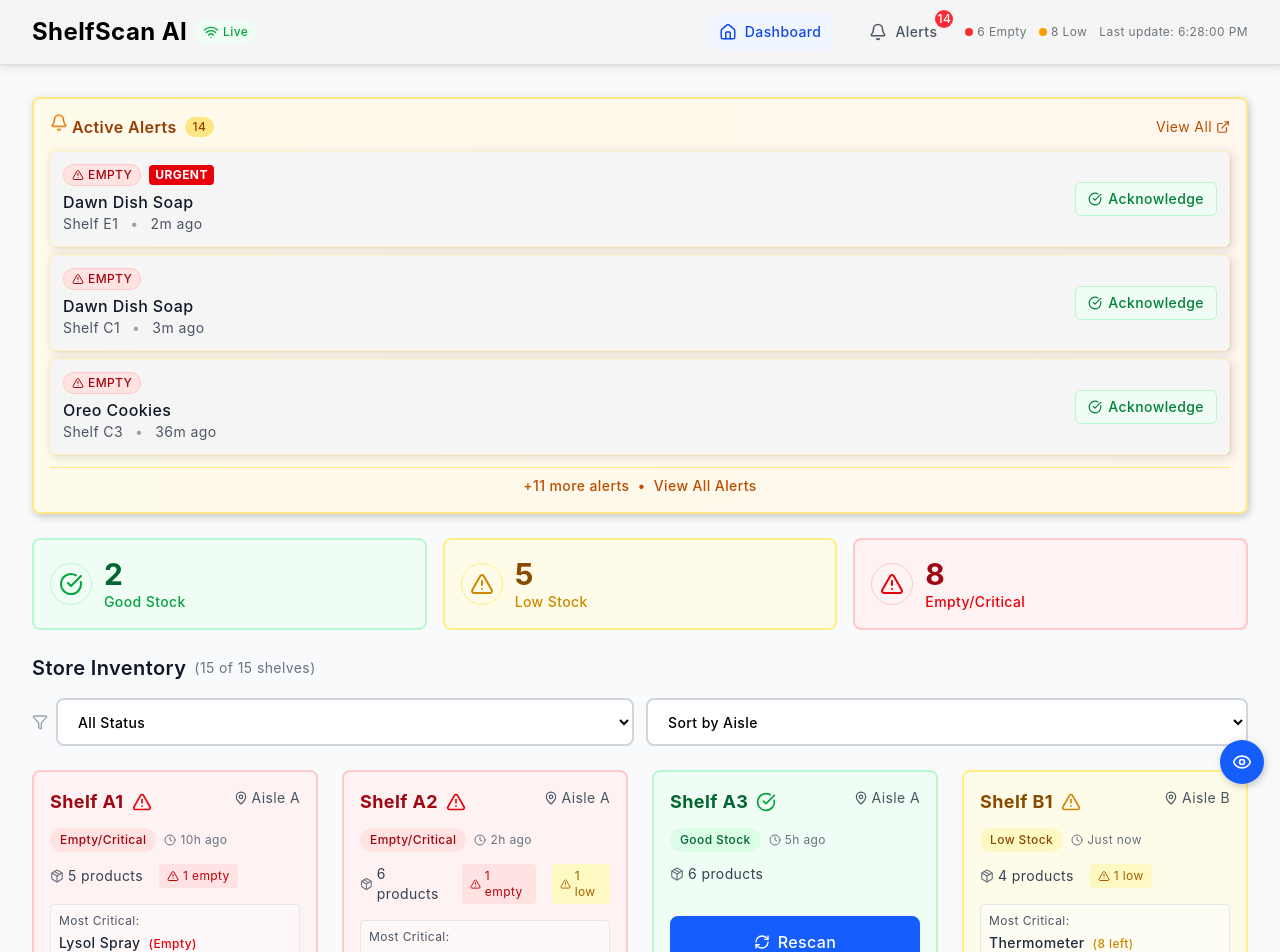
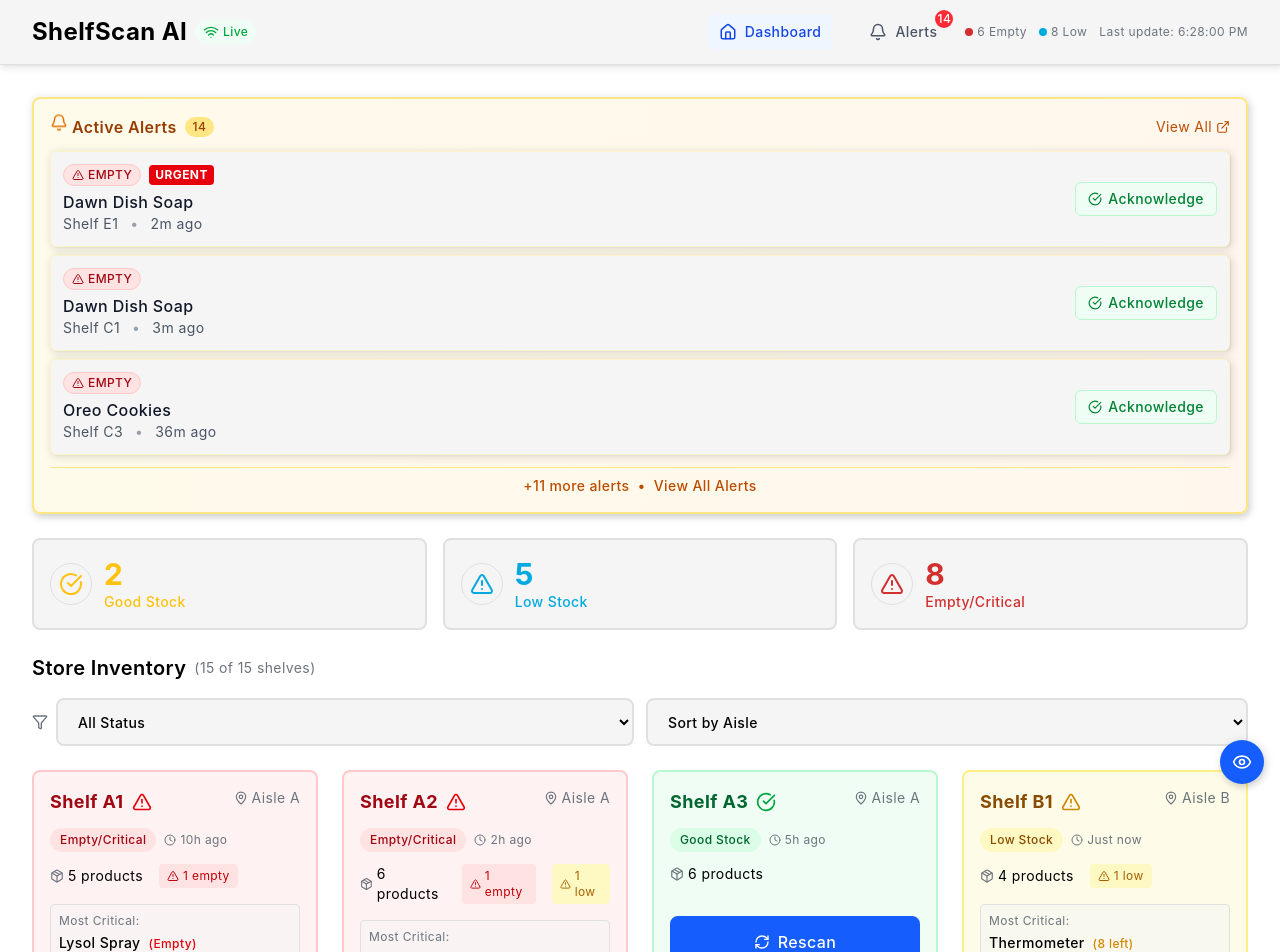
Before and after one commit to GlT-ignore/ShelfScan_AI, a Next.js app in the folder shelfscan/: page / in a window 1280 px wide. Shown: the top 952 px of the page. Built offline with nearby package versions, Linux system fonts and the light colour scheme.

Commit message:
Design System: Implement comprehensive design tokens and update components to use CSS variables

```diff
--- a/shelfscan/app/globals.css
+++ b/shelfscan/app/globals.css
@@ -175,44 +175,36 @@ body {
 @keyframes pulse {
   0%, 100% {
     opacity: 1;
-    transform: scale(1);
   }
   50% {
-    opacity: 0.7;
-    transform: scale(1.05);
+    opacity: .5;
   }
 }
 
 @keyframes bounce {
-  0%, 20%, 53%, 80%, 100% {
-    transform: translate3d(0, 0, 0);
+  0%, 100% {
+    transform: translateY(-25%);
+    animation-timing-function: cubic-bezier(0.8,0,1,1);
   }
-  40%, 43% {
-    transform: translate3d(0, -8px, 0);
-  }
-  70% {
-    transform: translate3d(0, -4px, 0);
-  }
-  90% {
-    transform: translate3d(0, -2px, 0);
+  50% {
+    transform: none;
+    animation-timing-function: cubic-bezier(0,0,0.2,1);
   }
 }
 
 @keyframes fadeIn {
   from {
     opacity: 0;
-    transform: translateY(10px);
   }
   to {
     opacity: 1;
-    transform: translateY(0);
   }
 }
 
 @keyframes fadeInUp {
   from {
     opacity: 0;
-    transform: translateY(20px);
+    transform: translateY(30px);
   }
   to {
     opacity: 1;
@@ -223,7 +215,7 @@ body {
 @keyframes fadeInLeft {
   from {
     opacity: 0;
-    transform: translateX(-20px);
+    transform: translateX(-30px);
   }
   to {
     opacity: 1;
@@ -234,7 +226,7 @@ body {
 @keyframes fadeInRight {
   from {
     opacity: 0;
-    transform: translateX(20px);
+    transform: translateX(30px);
   }
   to {
     opacity: 1;
@@ -244,50 +236,47 @@ body {
 
 @keyframes slideInDown {
   from {
+    opacity: 0;
     transform: translateY(-100%);
-    opacity: 0;
   }
   to {
+    opacity: 1;
     transform: translateY(0);
-    opacity: 1;
   }
 }
 
 @keyframes slideInUp {
   from {
+    opacity: 0;
     transform: translateY(100%);
-    opacity: 0;
   }
   to {
+    opacity: 1;
     transform: translateY(0);
-    opacity: 1;
   }
 }
 
 @keyframes scaleIn {
   from {
+    opacity: 0;
     transform: scale(0.9);
-    opacity: 0;
   }
   to {
+    opacity: 1;
     transform: scale(1);
-    opacity: 1;
   }
 }
 
 @keyframes shimmer {
   0% {
-    background-position: -468px 0;
+    background-position: -200px 0;
   }
   100% {
-    background-position: 468px 0;
+    background-position: calc(200px + 100%) 0;
   }
 }
 
 @keyframes spin {
-  from {
-    transform: rotate(0deg);
-  }
   to {
     transform: rotate(360deg);
   }
@@ -298,14 +287,11 @@ body {
     transform: translateY(0px);
   }
   50% {
-    transform: translateY(-6px);
+    transform: translateY(-10px);
   }
 }
 
-/* ============================================================================
-   ANIMATION UTILITY CLASSES
-   ============================================================================ */
-
+/* Animation utility classes */
 .animate-pulse {
   animation: pulse 2s cubic-bezier(0.4, 0, 0.6, 1) infinite;
 }
@@ -319,44 +305,43 @@ body {
 }
 
 .animate-fadeIn {
-  animation: fadeIn 0.3s ease-out;
+  animation: fadeIn 0.6s ease-out;
 }
 
 .animate-fadeInUp {
-  animation: fadeInUp 0.4s ease-out;
+  animation: fadeInUp 0.6s ease-out;
 }
 
 .animate-fadeInLeft {
-  animation: fadeInLeft 0.4s ease-out;
+  animation: fadeInLeft 0.6s ease-out;
 }
 
 .animate-fadeInRight {
-  animation: fadeInRight 0.4s ease-out;
+  animation: fadeInRight 0.6s ease-out;
 }
 
 .animate-slideInDown {
-  animation: slideInDown 0.3s ease-out;
+  animation: slideInDown 0.4s ease-out;
 }
 
 .animate-slideInUp {
-  animation: slideInUp 0.3s ease-out;
+  animation: slideInUp 0.4s ease-out;
 }
 
 .animate-scaleIn {
-  animation: scaleIn 0.2s ease-out;
+  animation: scaleIn 0.3s ease-out;
 }
 
 .animate-shimmer {
-  animation: shimmer 2s infinite linear;
-  background: linear-gradient(to right, #eff6ff 4%, #ddd6fe 25%, #eff6ff 36%);
-  background-size: 1000px 100%;
+  animation: shimmer 2s linear infinite;
+  background: linear-gradient(90deg, transparent, rgba(255,255,255,0.2), transparent);
+  background-size: 200px 100%;
 }
 
 .animate-float {
   animation: float 3s ease-in-out infinite;
 }
 
-/* Delay classes for staggered animations */
 .animate-delay-75 {
   animation-delay: 75ms;
 }
@@ -390,7 +375,7 @@ body {
 }
 
 /* ============================================================================
-   TRANSITION UTILITY CLASSES
+   UTILITY CLASSES
    ============================================================================ */
 
 .transition-all {
@@ -400,7 +385,7 @@ body {
 }
 
 .transition-colors {
-  transition-property: color, background-color, border-color, text-decoration-color, fill, stroke;
+  transition-property: color, background-color, border-color, fill, stroke, text-decoration-color;
   transition-timing-function: cubic-bezier(0.4, 0, 0.2, 1);
   transition-duration: 150ms;
 }
@@ -423,7 +408,7 @@ body {
   transition-duration: 150ms;
 }
 
-/* Duration classes */
+/* Duration utilities */
 .duration-75 {
   transition-duration: 75ms;
 }
@@ -456,7 +441,7 @@ body {
   transition-duration: 1000ms;
 }
 
-/* Easing classes */
+/* Easing utilities */
 .ease-linear {
   transition-timing-function: linear;
 }
@@ -474,27 +459,25 @@ body {
 }
 
 /* ============================================================================
-   SPECIALIZED EFFECTS
+   INTERACTIVE EFFECTS
    ============================================================================ */
 
-/* Hover effects */
 .hover-lift:hover {
   transform: translateY(-2px);
-  box-shadow: 0 10px 25px -5px rgba(0, 0, 0, 0.1), 0 10px 10px -5px rgba(0, 0, 0, 0.04);
+  box-shadow: var(--shadow-lg);
 }
 
 .hover-glow:hover {
-  box-shadow: 0 0 20px rgba(59, 130, 246, 0.5);
+  box-shadow: 0 0 20px var(--color-primary);
 }
 
-/* Loading states */
 .loading-skeleton {
-  background: linear-gradient(90deg, #f0f0f0 25%, transparent 37%, #f0f0f0 63%);
-  background-size: 400% 100%;
-  animation: shimmer 1.4s ease infinite;
+  background: linear-gradient(90deg, #f0f0f0 25%, transparent 50%, #f0f0f0 75%);
+  background-size: 200% 100%;
+  animation: shimmer 1.5s infinite;
 }
 
-/* Reduced motion support */
+/* Accessibility improvements */
 @media (prefers-reduced-motion: reduce) {
   *, *::before, *::after {
     animation-duration: 0.01ms !important;
@@ -503,18 +486,19 @@ body {
   }
 
   .animate-pulse, .animate-bounce, .animate-spin,
-  .animate-float, .animate-shimmer {
-    animation: none !important;
+  .animate-fadeIn, .animate-fadeInUp, .animate-fadeInLeft,
+  .animate-fadeInRight, .animate-slideInDown, .animate-slideInUp,
+  .animate-scaleIn, .animate-shimmer, .animate-float {
+    animation: none;
   }
 }
 
-/* Focus outline styles using design system */
 *:focus-visible {
   outline: 2px solid var(--color-ring);
   outline-offset: 2px;
 }
 
-/* Scrollbar styling */
+/* Custom scrollbar styling */
 ::-webkit-scrollbar {
   width: 8px;
   height: 8px;
@@ -526,7 +510,7 @@ body {
 
 ::-webkit-scrollbar-thumb {
   background: var(--color-muted-foreground);
-  border-radius: var(--radius-sm);
+  border-radius: 4px;
 }
 
 ::-webkit-scrollbar-thumb:hover {
--- a/shelfscan/app/page.tsx
+++ b/shelfscan/app/page.tsx
@@ -155,13 +155,13 @@ const DashboardHeader: React.FC<{
               <div className="hidden lg:flex items-center gap-3 text-xs text-muted-foreground">
                 {emptyAlerts.length > 0 && (
                   <div className="flex items-center gap-1 animate-in slide-in-from-right duration-300">
-                    <span className="w-2 h-2 bg-red-500 rounded-full animate-pulse"></span>
+                    <span className="w-2 h-2 bg-destructive rounded-full animate-pulse"></span>
                     <span>{emptyAlerts.length} Empty</span>
                   </div>
                 )}
                 {lowStockAlerts.length > 0 && (
                   <div className="flex items-center gap-1 animate-in slide-in-from-right duration-300">
-                    <span className="w-2 h-2 bg-amber-500 rounded-full animate-pulse"></span>
+                    <span className="w-2 h-2 bg-chart-4 rounded-full animate-pulse"></span>
                     <span>{lowStockAlerts.length} Low</span>
                   </div>
                 )}
@@ -204,10 +204,10 @@ const FilterControls: React.FC<FilterControlsProps> = ({
     <div className="flex flex-col gap-4 mb-6">
       {/* TITLE SECTION */}
       <div className="flex items-center gap-2">
-        <h2 className="text-xl font-semibold text-gray-900">
+        <h2 className="text-xl font-semibold text-foreground">
           Store Inventory
         </h2>
-        <span className="text-sm text-gray-500">
+        <span className="text-sm text-muted-foreground">
           ({filteredCount} of {totalShelves} shelves)
         </span>
       </div>
@@ -216,13 +216,13 @@ const FilterControls: React.FC<FilterControlsProps> = ({
       <div className="flex flex-col sm:flex-row gap-3">
         {/* STATUS FILTER - Touch-optimized */}
         <div className="flex items-center gap-2 flex-1">
-          <Filter size={16} className="text-gray-400" />
+          <Filter size={16} className="text-muted-foreground" />
           <select
             value={filter}
             onChange={(e) => onFilterChange(e.target.value as 'all' | 'ok' | 'low' | 'empty')}
-            className="flex-1 border-2 border-gray-300 rounded-lg px-4 py-3 text-sm font-medium
+            className="flex-1 border-2 border-border rounded-lg px-4 py-3 text-sm font-medium
                      focus:ring-2 focus:ring-blue-500 focus:border-blue-500
-                     touch-manipulation bg-white min-h-[48px]"
+                     touch-manipulation bg-card min-h-[48px]"
           >
             <option value="all">All Status</option>
             <option value="ok">✅ Good Stock</option>
@@ -236,9 +236,9 @@ const FilterControls: React.FC<FilterControlsProps> = ({
           <select
             value={sortBy}
             onChange={(e) => onSortChange(e.target.value as 'aisle' | 'status' | 'lastScanned')}
-            className="w-full border-2 border-gray-300 rounded-lg px-4 py-3 text-sm font-medium
+            className="w-full border-2 border-border rounded-lg px-4 py-3 text-sm font-medium
                      focus:ring-2 focus:ring-blue-500 focus:border-blue-500
-                     touch-manipulation bg-white min-h-[48px]"
+                     touch-manipulation bg-card min-h-[48px]"
           >
             <option value="aisle">Sort by Aisle</option>
             <option value="status">Sort by Status</option>
@@ -251,10 +251,10 @@ const FilterControls: React.FC<FilterControlsProps> = ({
           <button
             onClick={() => onFilterChange('all')}
             className="flex items-center justify-center gap-2 px-4 py-3 min-h-[48px] text-sm font-medium
-                     text-gray-600 hover:text-gray-800 border-2 border-gray-300 rounded-lg
-                     hover:bg-gray-50 active:bg-gray-100 active:scale-[0.98]
+                     text-muted-foreground hover:text-foreground border-2 border-border rounded-lg
+                     hover:bg-muted active:bg-muted active:scale-[0.98]
                      transition-all duration-200 touch-manipulation
-                     focus:outline-none focus:ring-2 focus:ring-gray-500 focus:ring-offset-2"
+                     focus:outline-none focus:ring-2 focus:ring-border focus:ring-offset-2"
           >
             <RotateCcw size={16} />
             <span>Clear</span>
@@ -279,33 +279,33 @@ const StatsOverview: React.FC<{ shelves: Shelf[] }> = ({ shelves }) => {
       value: okShelves,
       label: 'Good Stock',
       icon: CheckCircle,
-      bgColor: 'bg-green-50',
-      borderColor: 'border-green-200',
-      iconColor: 'text-green-600',
-      textColor: 'text-green-800',
-      labelColor: 'text-green-600',
+      bgColor: 'bg-card',
+      borderColor: 'border-border',
+      iconColor: 'text-chart-1',
+      textColor: 'text-chart-1',
+      labelColor: 'text-chart-1',
       delay: 0
     },
     {
       value: lowShelves,
       label: 'Low Stock',
       icon: AlertTriangle,
-      bgColor: 'bg-yellow-50',
-      borderColor: 'border-yellow-200',
-      iconColor: 'text-yellow-600',
-      textColor: 'text-yellow-800',
-      labelColor: 'text-yellow-600',
+      bgColor: 'bg-card',
+      borderColor: 'border-border',
+      iconColor: 'text-chart-4',
+      textColor: 'text-chart-4',
+      labelColor: 'text-chart-4',
       delay: 100
     },
     {
       value: emptyShelves,
       label: 'Empty/Critical',
       icon: AlertTriangle,
-      bgColor: 'bg-red-50',
-      borderColor: 'border-red-200',
-      iconColor: 'text-red-600',
-      textColor: 'text-red-800',
-      labelColor: 'text-red-600',
+      bgColor: 'bg-card',
+      borderColor: 'border-border',
+      iconColor: 'text-destructive',
+      textColor: 'text-destructive',
+      labelColor: 'text-destructive',
       delay: 200
     }
   ];
@@ -448,7 +448,7 @@ const Dashboard: React.FC = () => {
   };
 
   return (
-    <div className="min-h-screen bg-gray-50 transition-all duration-300">
+    <div className="min-h-screen bg-background transition-all duration-300">
       <DashboardHeader
         connectionStatus={connectionStatus}
         isConnected={isConnected}
@@ -479,7 +479,7 @@ const Dashboard: React.FC = () => {
         {/* ENHANCED LOADING STATE */}
         {loading && (
           <div className="flex flex-col items-center justify-center py-16 animate-fadeIn">
-            <div className="flex items-center gap-3 text-gray-600 mb-4">
+            <div className="flex items-center gap-3 text-muted-foreground mb-4">
               <RotateCcw size={24} className="animate-spin text-blue-600" />
               <span className="text-lg font-medium">Loading shelf data...</span>
             </div>
@@ -489,24 +489,24 @@ const Dashboard: React.FC = () => {
               {[...Array(8)].map((_, index) => (
                 <div
                   key={index}
-                  className="animate-fadeInUp animate-shimmer rounded-lg border-2 border-gray-200 p-6 h-48"
+                  className="animate-fadeInUp animate-shimmer rounded-lg border-2 border-border p-6 h-48"
                   style={{
                     animationDelay: `${index * 100}ms`
                   }}
                 >
                   <div className="space-y-4">
                     <div className="flex items-center justify-between">
-                      <div className="h-6 bg-gray-300 rounded w-24 loading-skeleton"></div>
-                      <div className="h-4 bg-gray-300 rounded w-16 loading-skeleton"></div>
+                      <div className="h-6 bg-muted rounded w-24 loading-skeleton"></div>
+                      <div className="h-4 bg-muted rounded w-16 loading-skeleton"></div>
                     </div>
-                    <div className="h-4 bg-gray-300 rounded w-32 loading-skeleton"></div>
+                    <div className="h-4 bg-muted rounded w-32 loading-skeleton"></div>
                     <div className="space-y-2">
-                      <div className="h-3 bg-gray-300 rounded w-full loading-skeleton"></div>
-                      <div className="h-3 bg-gray-300 rounded w-3/4 loading-skeleton"></div>
+                      <div className="h-3 bg-muted rounded w-full loading-skeleton"></div>
+                      <div className="h-3 bg-muted rounded w-3/4 loading-skeleton"></div>
                     </div>
                     <div className="flex gap-2 mt-4">
-                      <div className="h-10 bg-gray-300 rounded flex-1 loading-skeleton"></div>
-                      <div className="h-10 bg-gray-300 rounded flex-1 loading-skeleton"></div>
+                      <div className="h-10 bg-muted rounded flex-1 loading-skeleton"></div>
+                      <div className="h-10 bg-muted rounded flex-1 loading-skeleton"></div>
                     </div>
                   </div>
                 </div>
@@ -520,7 +520,7 @@ const Dashboard: React.FC = () => {
           <>
             {filteredShelves.length === 0 ? (
               <div className="text-center py-12 transition-all duration-300">
-                <div className="text-gray-500">
+                <div className="text-muted-foreground">
                   No shelves found matching the current filter.
                 </div>
                 <button
--- a/shelfscan/components/ShelfCard.tsx
+++ b/shelfscan/components/ShelfCard.tsx
@@ -162,11 +162,12 @@ const ShelfCard: React.FC<ShelfCardProps> = ({
               aria-hidden="true"
             />
           </div>
-          <div className="flex items-center gap-1 text-sm text-gray-600">
+          <div className="flex items-center gap-1 text-sm text-muted-foreground">
             <MapPin size={14} aria-hidden="true" />
             <span>{shelf.aisle}</span>
           </div>
         </div>
+
         {/* STATUS BADGE */}
         <div className="flex items-center gap-2 mb-3">
           <span
@@ -177,21 +178,23 @@ const ShelfCard: React.FC<ShelfCardProps> = ({
           >
             {statusConfig.label}
           </span>
-          <div className="flex items-center gap-1 text-xs text-gray-500">
+          <div className="flex items-center gap-1 text-xs text-muted-foreground">
             <Clock size={12} aria-hidden="true" />
             <span>{showCounts ? formatTimeAgo(shelf.lastScanned) : ''}</span>
           </div>
         </div>
       </div>
+
       {/* METRICS SECTION */}
       <div className="px-4 pb-4">
         <div className="flex items-center gap-4 mb-4">
           <div className="flex items-center gap-1 text-sm">
-            <Package size={14} className="text-gray-500" aria-hidden="true" />
-            <span className="text-gray-700">
+            <Package size={14} className="text-muted-foreground" aria-hidden="true" />
+            <span className="text-foreground">
               {showCounts ? metrics.totalItems : ''} product{showCounts && metrics.totalItems !== 1 ? 's' : ''}
             </span>
           </div>
+
           {/* ISSUE INDICATORS */}
           {showCounts && metrics.emptyCount > 0 && (
             <span className="inline-flex items-center gap-1 text-xs bg-red-100 text-red-700 px-2 py-1 rounded">
@@ -206,11 +209,12 @@ const ShelfCard: React.FC<ShelfCardProps> = ({
             </span>
           )}
         </div>
+
         {/* CRITICAL PRODUCT INFO */}
         {showCounts && criticalProduct && (
-          <div className="mb-4 p-2 bg-white/50 rounded border border-gray-200">
-            <div className="text-xs text-gray-600 mb-1">Most Critical:</div>
-            <div className="text-sm font-medium text-gray-800">
+          <div className="mb-4 p-2 bg-card/50 rounded border border-border">
+            <div className="text-xs text-muted-foreground mb-1">Most Critical:</div>
+            <div className="text-sm font-medium text-foreground">
               {criticalProduct.product}
               <span className={`ml-2 text-xs ${
                 criticalProduct.count === 0 ? 'text-red-600' : 'text-yellow-600'
@@ -221,6 +225,7 @@ const ShelfCard: React.FC<ShelfCardProps> = ({
           </div>
         )}
       </div>
+
       {/* TOUCH-OPTIMIZED ACTION BUTTONS SECTION */}
       <div className="px-4 pb-4">
         <div className="flex flex-row gap-3 mb-3">
@@ -256,7 +261,7 @@ const ShelfCard: React.FC<ShelfCardProps> = ({
             e.stopPropagation();
             onViewDetails?.(shelf.id);
           }}
-          className="w-full min-w-0 whitespace-nowrap text-xs sm:text-sm md:text-base font-medium px-2 sm:px-4 py-3 min-h-[48px] bg-white text-gray-700 rounded-lg border-2 border-gray-300 hover:bg-gray-50 hover:border-gray-400 active:bg-gray-100 active:scale-[0.98] transition-all duration-200 touch-manipulation focus:outline-none focus:ring-2 focus:ring-blue-500 focus:ring-offset-2 inline-flex items-center justify-center gap-2"
+          className="w-full min-w-0 whitespace-nowrap text-xs sm:text-sm md:text-base font-medium px-2 sm:px-4 py-3 min-h-[48px] bg-card text-foreground rounded-lg border-2 border-border hover:bg-muted hover:border-border active:bg-muted active:scale-[0.98] transition-all duration-200 touch-manipulation focus:outline-none focus:ring-2 focus:ring-primary focus:ring-offset-2 inline-flex items-center justify-center gap-2"
           aria-label={`View details for shelf ${shelf.id}`}
         >
           <Package size={16} aria-hidden="true" />
```
